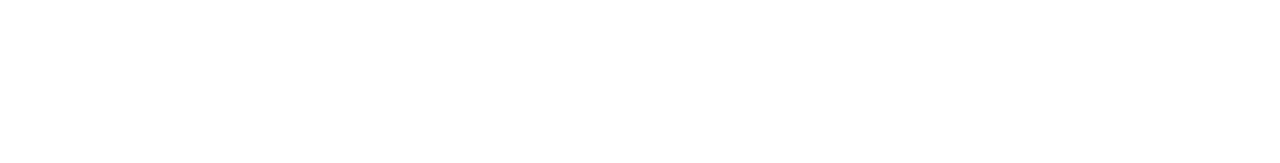
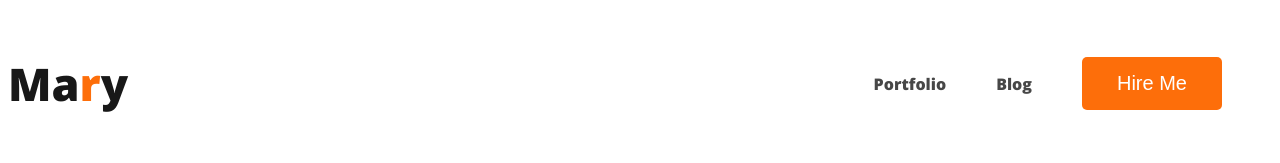
Before and after one commit to FarhanaLipi/webdeveloper-portfolio, a plain HTML site: page index.html in a window 1280 px wide. Drawn offline with nearby package versions, Linux system fonts and the light colour scheme.

Commit message:
add nav bar

```diff
--- a/index.html
+++ b/index.html
@@ -4,9 +4,23 @@
     <meta charset="UTF-8">
     <meta name="viewport" content="width=device-width, initial-scale=1.0">
     <title>Web Developer portfolio</title>
+    <link rel="preconnect" href="https://fonts.googleapis.com">
+<link rel="preconnect" href="https://fonts.gstatic.com" crossorigin>
+<link href="https://fonts.googleapis.com/css2?family=Open+Sans:wght@800&display=swap" rel="stylesheet">
+    <link rel="stylesheet" href="styles/portfolio.css">
 </head>
 <body>
-    <header></header>
+    <header>
+        <nav>
+            <h3 class="nav-title">Ma<span class="text-primary">r</span>y</h3>
+            <ul>
+               <li><a href="">Portfolio</a></li>
+               <li><a href="">Blog</a></li>
+               <li><button class="btn-primary">Hire Me </button></li>
+
+            </ul>
+        </nav>
+    </header>
     <main></main>
     <footer></footer>
 </body>
--- /dev/null
+++ b/styles/portfolio.css
@@ -0,0 +1,47 @@
+body{
+    font-family: 'Lato', sans-serif;
+    font-family: 'Open Sans', sans-serif;
+}
+.text-primary{
+    color: #FD6E0A;
+}
+nav {
+    display: flex;
+    justify-content: space-between;
+    align-items: center;
+}
+.nav-title{
+    color: #181818;
+
+    font-size: 45px;
+
+    font-weight: 800;
+
+}
+
+nav > ul{
+    display: flex;
+    align-items: center;
+
+}
+
+nav li {
+     list-style: none;
+     margin-right: 50px;
+}
+
+nav a{
+    text-decoration: none;
+    color: #474747;
+}
+
+.btn-primary{
+    border-radius: 5px;
+background: #FD6E0A;
+border: 0px;
+color: white;
+font-size: 20px;
+font-style: normal;
+font-weight: 400;
+padding: 15px 35px ;
+}
```
